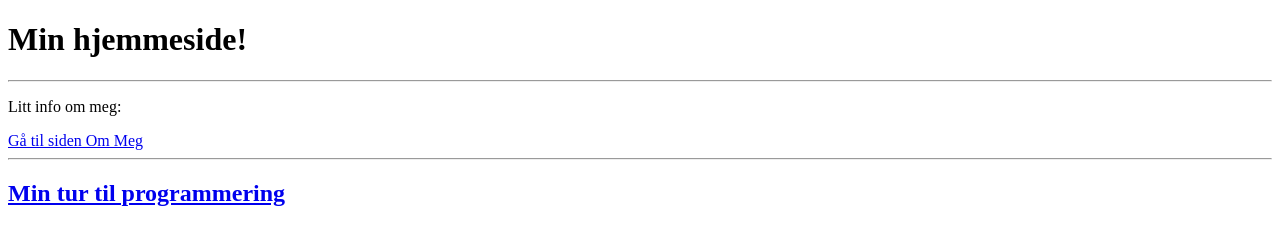
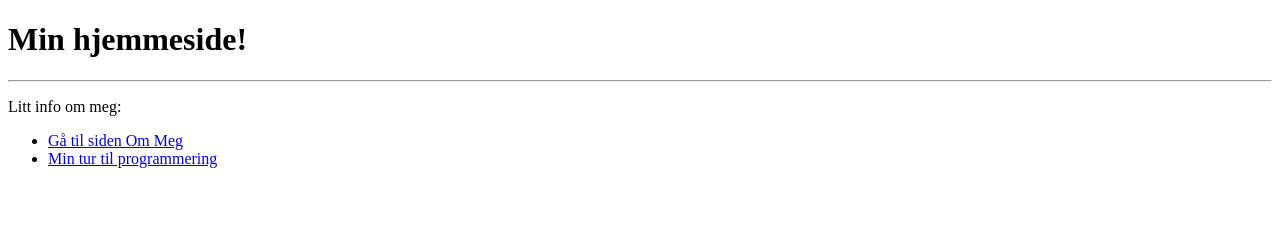
Before and after one commit to Gustas51/Gustas51.github.io, a plain HTML site: page index.html in a window 1280 px wide. Drawn offline with Linux system fonts and the light colour scheme.

Commit message:
Gustas51.com

```diff
--- a/index.html
+++ b/index.html
@@ -6,11 +6,9 @@
         <hr>
 
         <p>Litt info om meg:</p>
-
-        <a href=Desktop/Visual_studio/om_meg_side_2.html>Gå til siden Om Meg</a>
-
-        <hr>
-
-        <h2><a href=Desktop/Visual_studio/om_meg.html>Min tur til programmering</a></h2>
+        <ul>
+            <li><a href=Desktop/Visual_studio/om_meg_side_2.html>Gå til siden Om Meg</a></li>
+            <li><a href=Desktop/Visual_studio/om_meg.html>Min tur til programmering</a></li>
+        </ul>
     </body>
 </html>
```
